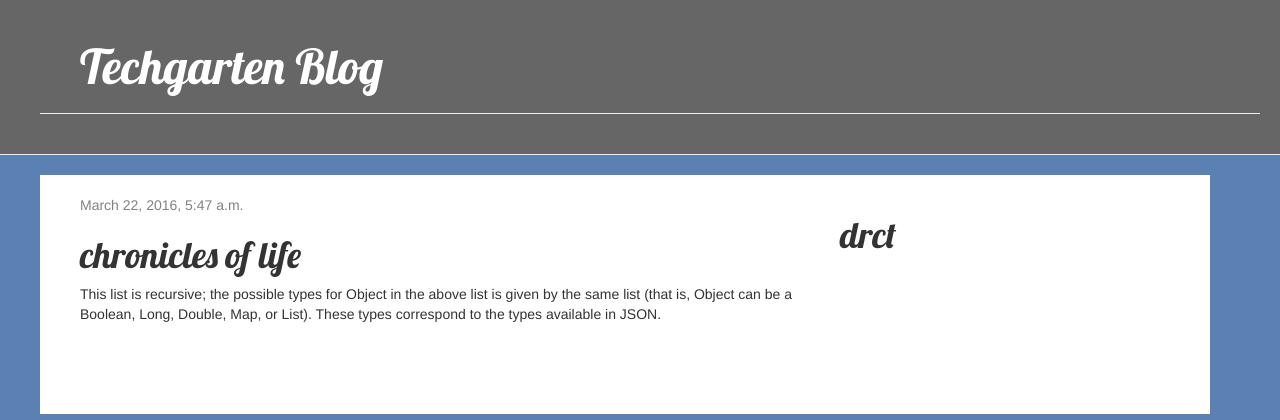
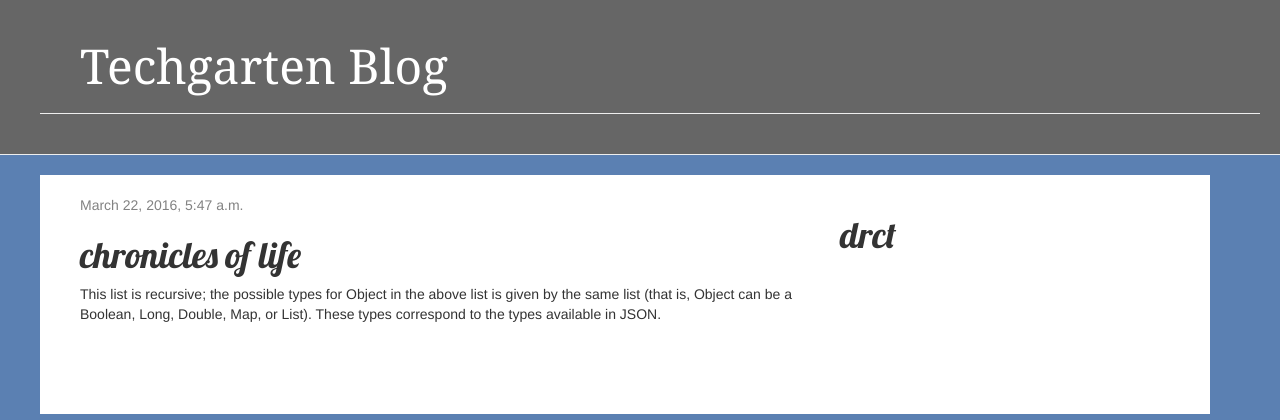
Before and after one commit to PhillMue/techgarten, a Django app: page /post/1/ in a window 1280 px wide. Shown: the top 420 px of the page. Run offline with Django 3.2, Linux system fonts and the light colour scheme; data comes from the database, SQL or seed files in the repository; some libraries are stand-ins or nearby versions.

Commit message:
changed font

```diff
--- a/blog/static/css/blog.css
+++ b/blog/static/css/blog.css
@@ -1,6 +1,6 @@
 h1 a {
     color: #00bfff;
-    font-family: 'Lobster'
+    font-family: 'Georgia'
 }
 
 .page-header {
```
